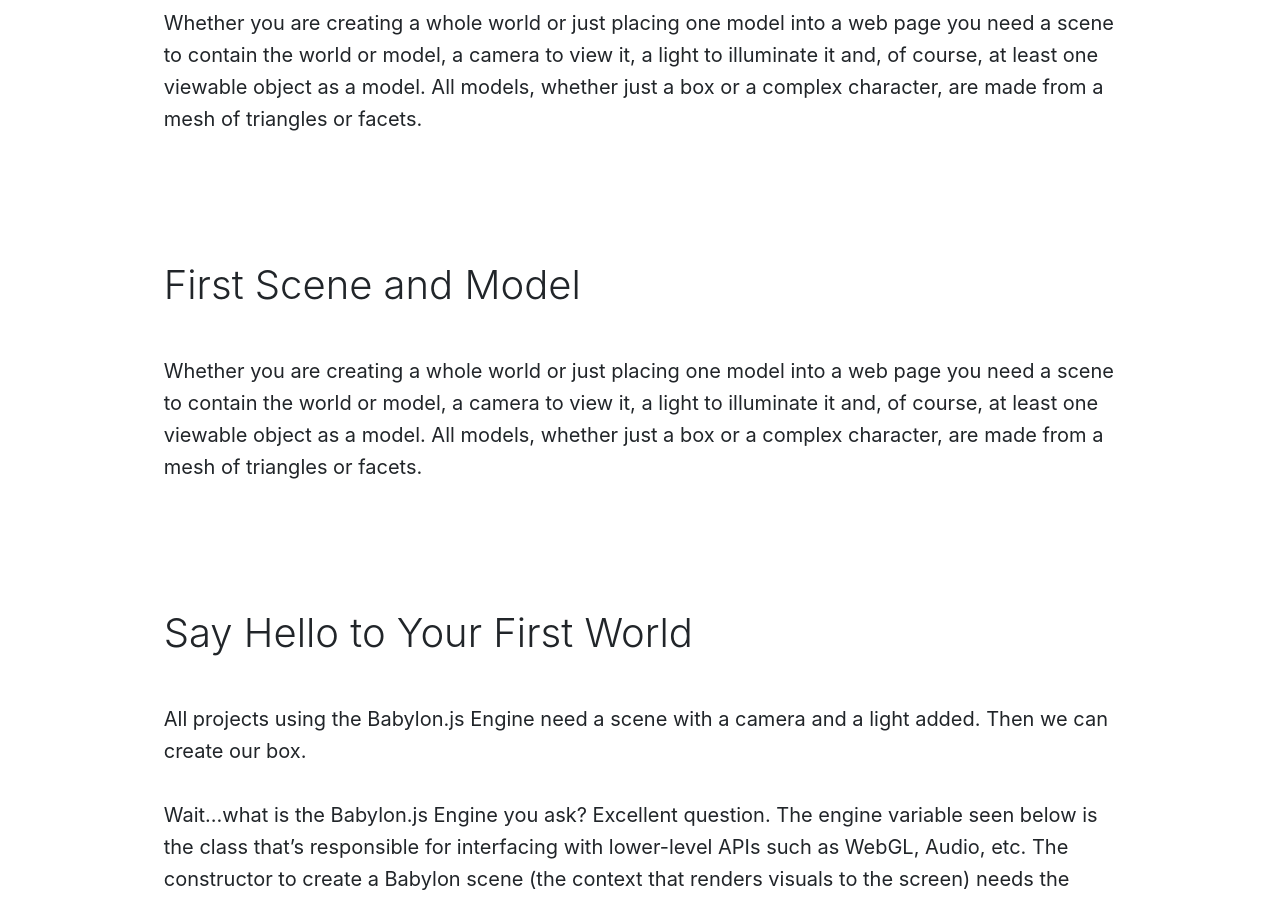
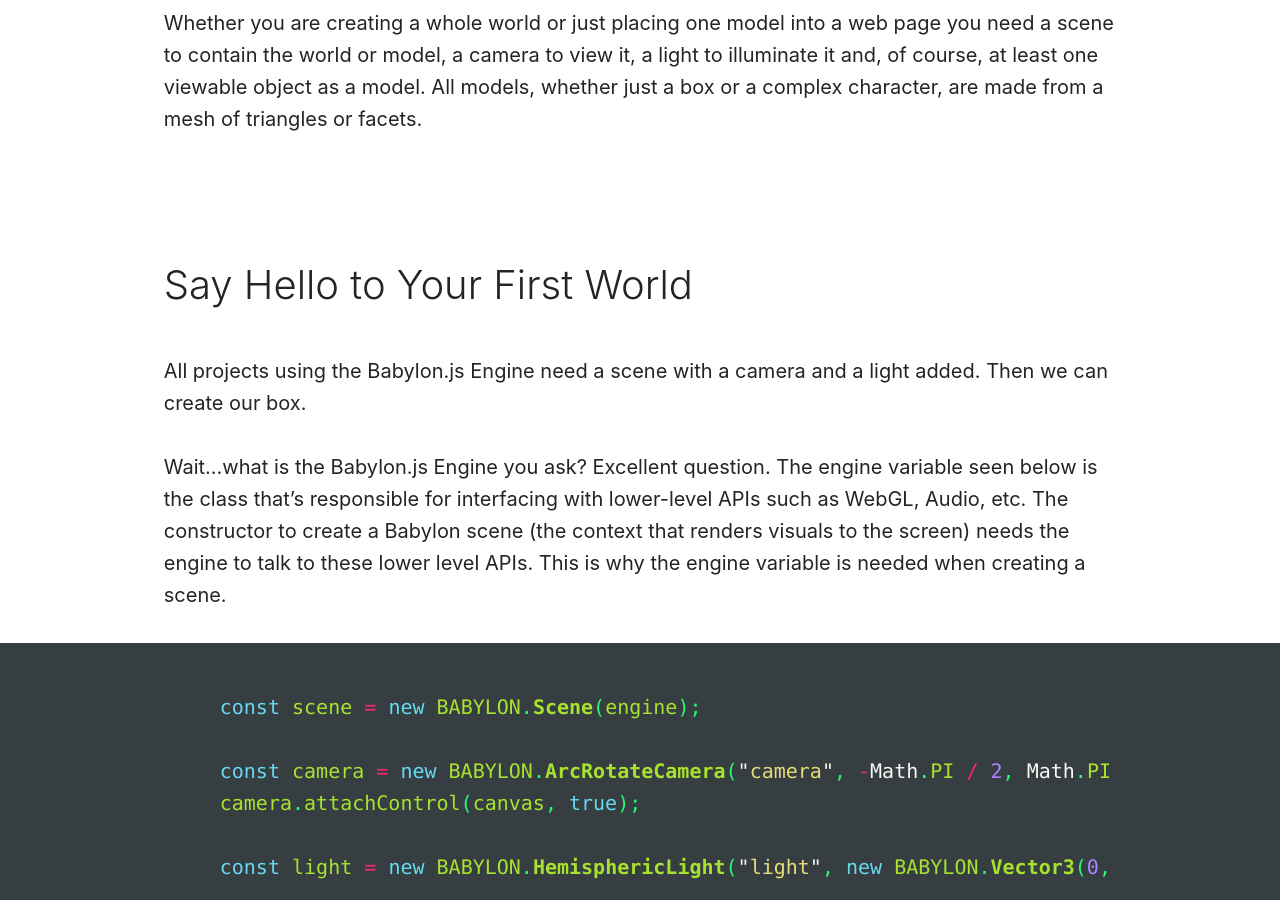
Before and after one commit to Montana-Media-Arts/441-web-tech-Spring2024-course, a Jekyll site: the page built from modules/week-15/_posts/2001-01-02-starting-the-journey.md, in a window 1280 px wide and 900 px high, scrolled down 1182 px. Built offline with Jekyll 4.4.1, drawn with Linux system fonts in a browser that asks for light colours; nearby versions of some CDN libraries; a script that is not in the unit is left out; comment, search, counter and statistics services are not loaded.

Commit message:
Update 2001-01-02-starting-the-journey.md

```diff
--- a/modules/week-15/_posts/2001-01-02-starting-the-journey.md
+++ b/modules/week-15/_posts/2001-01-02-starting-the-journey.md
@@ -9,10 +9,6 @@ jotted: true
 Now it is time to start our learning journey together. These first steps will introduce you to the basics of using Babylon.js to create a scene, code a simple model and export it. Not only can models be created with Babylon.js, a range of model types created in other software can also be imported into Babylon.js. We will show you how to import a model into a scene, display it on the web and create a web app from it. From this beginning which replaces the usual 'Hello World' introduction, we will build a simple world, step by step. At the end of the journey, we will have created a small village demonstrating the features of Babylon.js.
 
 Want to try out Babylon.js straight away? The examples on each page are also presented using our interactive Playground where you can write, view and experiment with code immediately. Code properly formed and working within the Playground can be copied and pasted into an HTML template and used as your first web app.
-
-### First Scene and Model
-
-Whether you are creating a whole world or just placing one model into a web page you need a scene to contain the world or model, a camera to view it, a light to illuminate it and, of course, at least one viewable object as a model. All models, whether just a box or a complex character, are made from a mesh of triangles or facets.
 
 ### First Scene and Model
 
```
